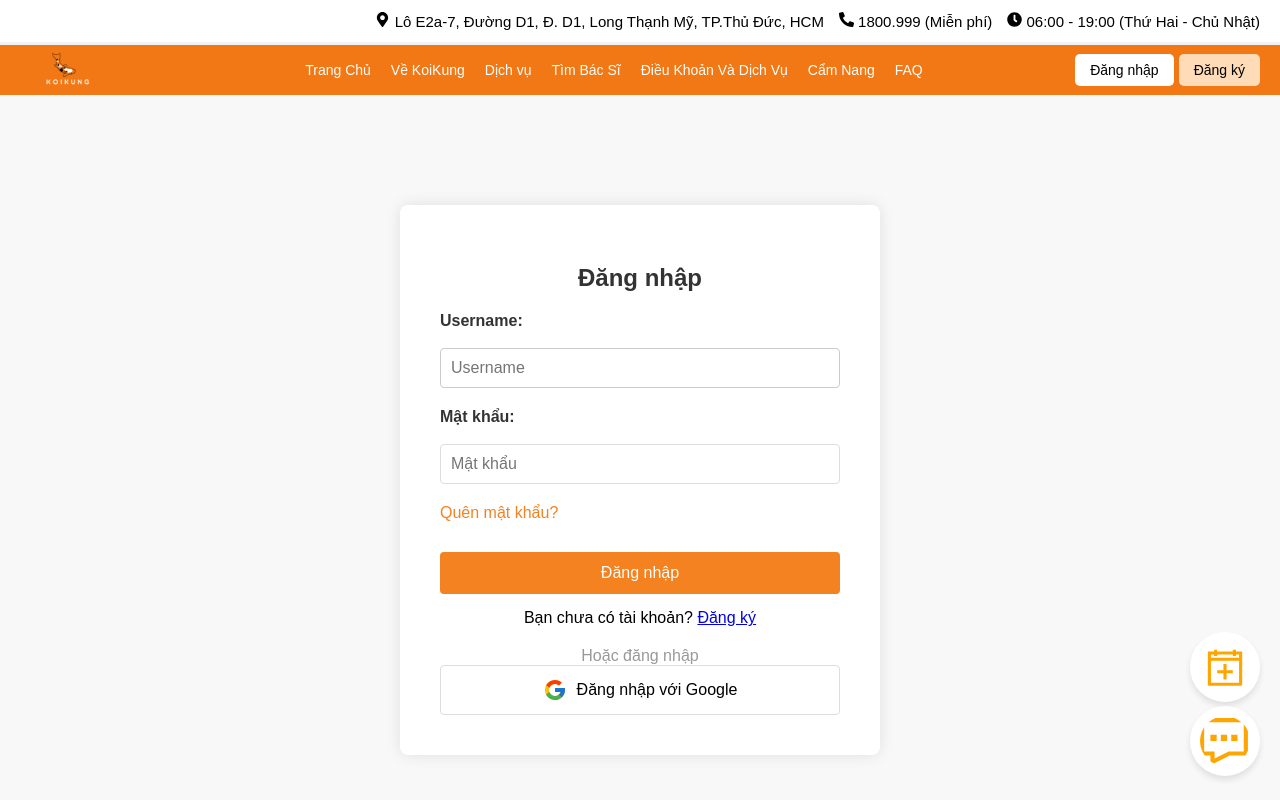
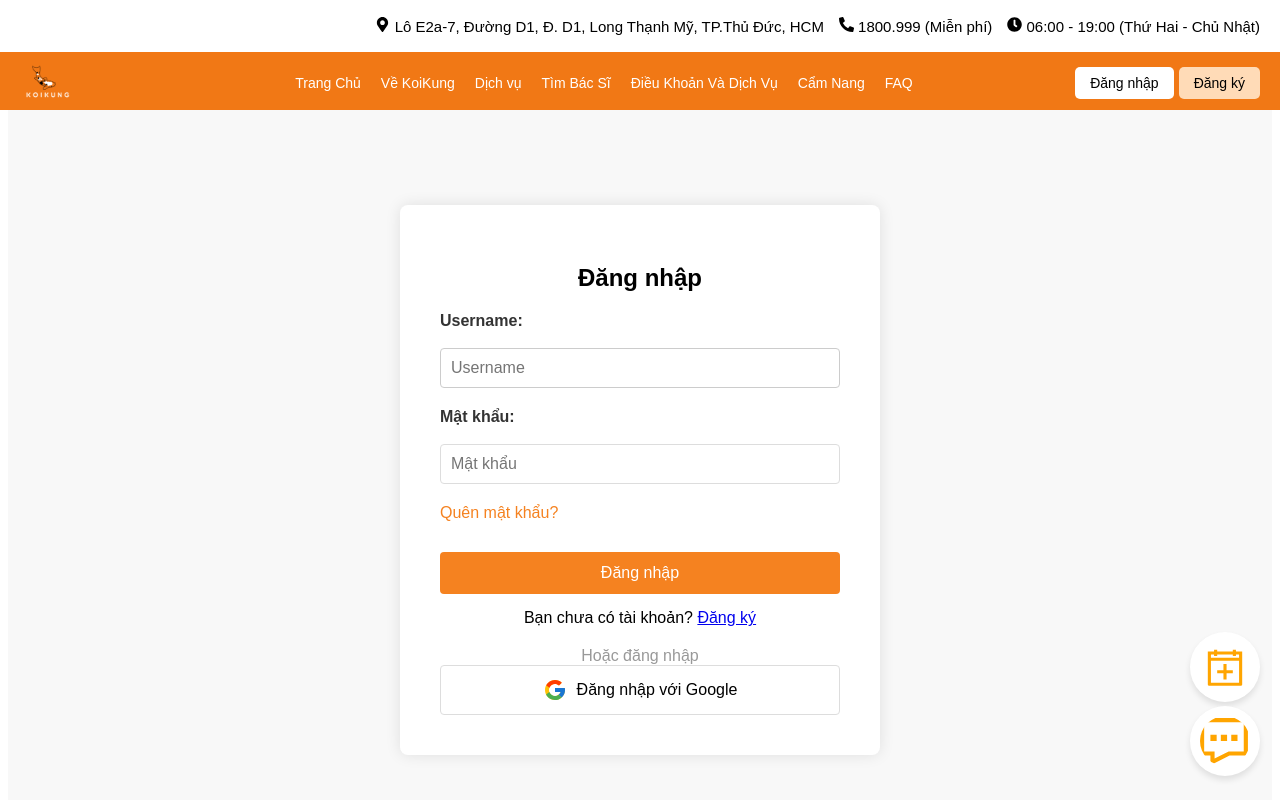
Before and after one commit to nam-techie/SE1872_KoiVeterinaryService, a React (Vite) app in the folder FRONTEND/: page /login in a window 1280 px wide. Shown: the top 800 px of the page. Built offline with nearby package versions, Linux system fonts and the light colour scheme.

Commit message:
merge with login successfully

```diff
--- a/FRONTEND/src/App.jsx
+++ b/FRONTEND/src/App.jsx
@@ -17,7 +17,7 @@ import ResetPassword from "./public_pages/ResetPassword.jsx";
 import Profile from "./public_pages/Profile.jsx";
 import UpdateProfile from "./public_pages/UpdateProfile.jsx";
 
-import AdminDashboard from './public_pages/dashboard/Dashboard.jsx';
+import AdminDashboard from './dashboard/Dashboard.jsx';
 
 
 
--- a/FRONTEND/src/components/Navbar.jsx
+++ b/FRONTEND/src/components/Navbar.jsx
@@ -63,14 +63,14 @@ function Navbar() {
                 <div className="user-icon-container">
                   <Link to="/booking-service-history">
                     <FaRegFileAlt
-                        size={29}
+                        size={32}
                         className="file-icon"
                         style={{ cursor: 'pointer', marginRight: '25px', color: 'white' }}
                     />
                   </Link>
                   <div onClick={handleUserIconClick} className="user-icon-wrapper">
                     <FaUser
-                        size={29}
+                        size={32}
                         className="user-icon"
                         style={{ cursor: 'pointer' }}
                     />
--- a/FRONTEND/src/public_pages/dashboard/Dashboard.jsx
+++ b/FRONTEND/src/dashboard/Dashboard.jsx
@@ -1,5 +1,5 @@
-import React from 'react';
-import '../../styles/AdminDashboard.css';
+
+import '../styles/AdminDashboard.css';
 
 
 const AdminDashboard = () => {
@@ -30,15 +30,15 @@ const AdminDashboard = () => {
                         <h3>Bookings</h3>
                         <p>281</p>
                     </div>
-                    <div className="card">
-                        <h3>Today's Users</h3>
+                    <div className="card-admin">
+                        <h3>Today Users</h3>
                         <p>2,300</p>
                     </div>
-                    <div className="card">
+                    <div className="card-admin">
                         <h3>Revenue</h3>
                         <p>34k</p>
                     </div>
-                    <div className="card">
+                    <div className="card-admin">
                         <h3>Followers</h3>
                         <p>+91</p>
                     </div>
--- a/FRONTEND/src/hooks/useCustomerInfo.js
+++ b/FRONTEND/src/hooks/useCustomerInfo.js
@@ -1,6 +1,5 @@
 import { useState, useEffect } from 'react';
-import axiosInstance from '../services/axiosInstance';
-
+import {axiosInstance} from "../services/apiRequest.js";
 
 
 export const useCustomerInfo = () => {
--- a/FRONTEND/src/hooks/useLogin.js
+++ b/FRONTEND/src/hooks/useLogin.js
@@ -8,7 +8,7 @@ export const useLogin = () => {
     const [password, setPassword] = useState('');
     const [loading, setLoading] = useState(false);
     const [error, setError] = useState('');
-    const navigate = useNavigate();
+
 
     const handleSubmit = async (e) => {
         e.preventDefault();  // Ngăn chặn hành vi mặc định của form
@@ -35,7 +35,7 @@ export const useLogin = () => {
             }
         } catch (error) {
             // Hiển thị thông báo lỗi trực tiếp từ backend
-            setError(error.message || 'Đăng nhập thất bại. Vui lòng thử lại.');
+            setError(error.message || 'Đăng nhập thất bại, hãy thử lại');
         } finally {
             setLoading(false);  // Tắt trạng thái loading
         }
--- a/FRONTEND/src/styles/AdminDashboard.css
+++ b/FRONTEND/src/styles/AdminDashboard.css
@@ -1,10 +1,10 @@
 /* AdminDashboard.css */
-body {
-    margin: 0;
-    padding: 0;
-    background-color: #f0f2f5;
-    font-family: 'Arial', sans-serif;
-}
+/*body {*/
+/*    margin: 0;*/
+/*    padding: 0;*/
+/*    background-color: #f0f2f5;*/
+/*    font-family: 'Arial', sans-serif;*/
+/*}*/
 
 .admin-dashboard {
     display: flex;
@@ -79,7 +79,7 @@ body {
     gap: 20px;
 }
 
-.card {
+.card-admin {
     background-color: #ffffff;
     padding: 20px;
     border-radius: 8px;
@@ -88,11 +88,11 @@ body {
     transition: transform 0.3s;
 }
 
-.card:hover {
+.card-admin:hover {
     transform: translateY(-5px);
 }
 
-.card h3 {
+.card-admin h3 {
     color: #8898aa;
     font-size: 14px;
     text-transform: uppercase;
@@ -100,7 +100,7 @@ body {
     font-weight: 600;
 }
 
-.card p {
+.card-admin p {
     color: #32325d;
     font-size: 28px;
     font-weight: bold;
--- a/FRONTEND/src/styles/HomePage.css
+++ b/FRONTEND/src/styles/HomePage.css
@@ -1,5 +1,5 @@
 .homepage-container {
-  padding-top: 50px;
+  margin-top: 70px;
   display: flex;
   justify-content: center;
   align-items: center;
--- a/FRONTEND/src/styles/Login.css
+++ b/FRONTEND/src/styles/Login.css
@@ -18,7 +18,7 @@
   width: 100%;
 }
 
-h2 {
+.login-form h2 {
   text-align: center;
   margin-bottom: 20px;
 }
--- a/FRONTEND/src/styles/Navbar.css
+++ b/FRONTEND/src/styles/Navbar.css
@@ -4,7 +4,7 @@
   top: 0;
   left: 0;
   background-color: white;
-  padding: 12px 0;
+  padding: 17px 0;
   display: flex;
   justify-content: space-between; /* Chia đều khoảng cách giữa "Xin chào" và contact-info */
   align-items: center;
@@ -12,12 +12,12 @@
   color: black;
   font-family: Arial, sans-serif;
   z-index: 1001;
-  box-sizing: border-box; /* Đảm bảo padding không làm tăng kích thước */
-
+  box-sizing: border-box;
+  ;
 }
 
 .welcome-tittle {
-  font-size: 15px; /* Cùng kích thước với .contact-info */
+  font-size: 18px; /* Cùng kích thước với .contact-info */
   margin-left: 70px; /* Khoảng cách từ cạnh trái */
   color: black;
   flex-grow: 1; /* Đảm bảo phần này giãn ra nếu cần */
@@ -33,10 +33,11 @@
 
 .navbar {
   position: fixed;
-  height: 50px;
+  height: 70px;
   width: 100%;
-  margin-top: 5px;
-  padding: 10px 20px;
+  padding-right: 20px;
+  padding-top: 35px;   /* Tăng padding trên */
+  padding-bottom: 20px;
   display: flex;
   justify-content: space-between;
   align-items: center;
@@ -47,6 +48,7 @@
   color: white;
   z-index: 1000;
   box-sizing: border-box;
+
 }
 
 .nav-links {
--- a/FRONTEND/src/styles/VerifyOTP.css
+++ b/FRONTEND/src/styles/VerifyOTP.css
@@ -19,7 +19,7 @@
     width: 100%;
 }
 
-h2 {
+.verify-otp-form h2 {
     text-align: center;
     margin-bottom: 20px;
     font-size: 1.5rem;
```
